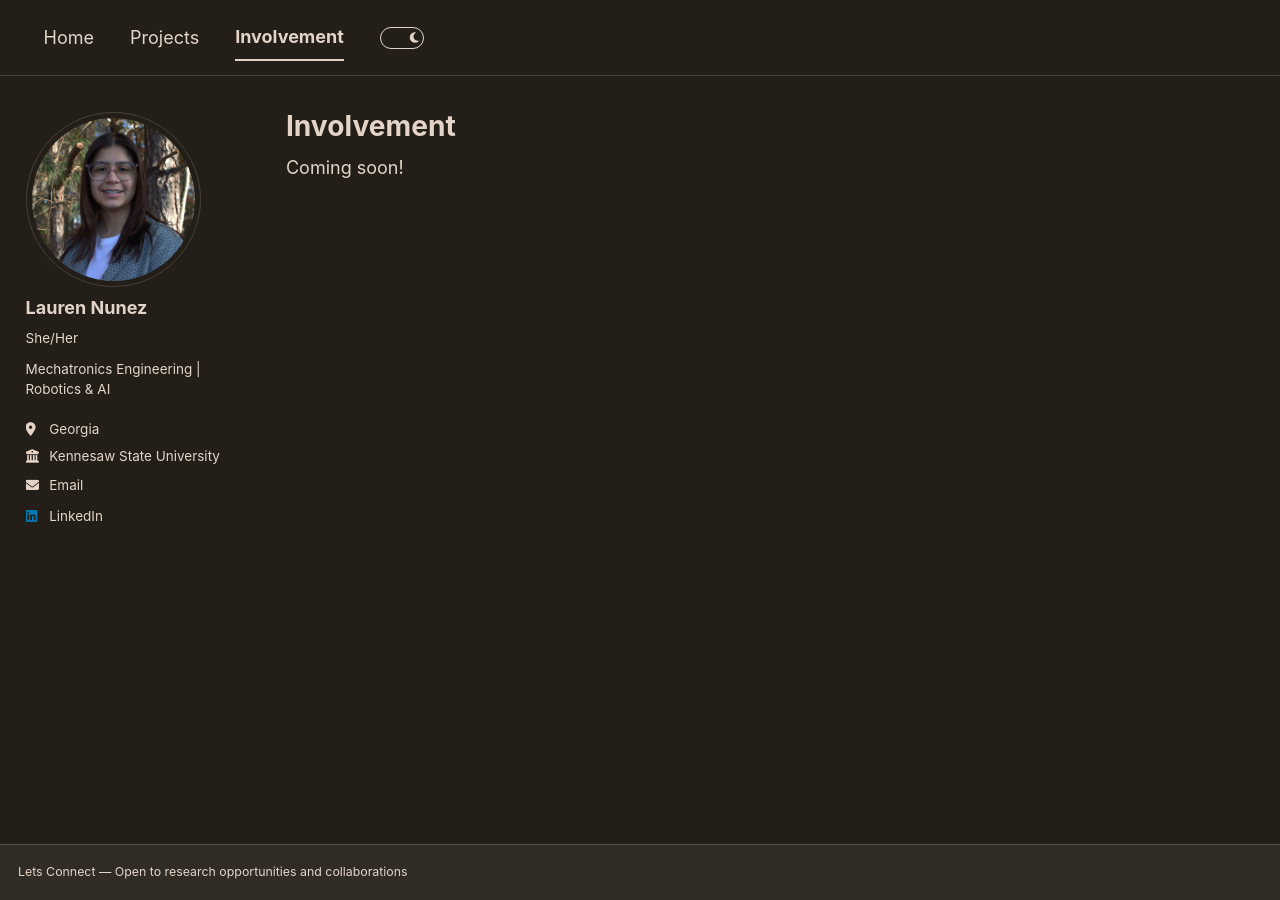
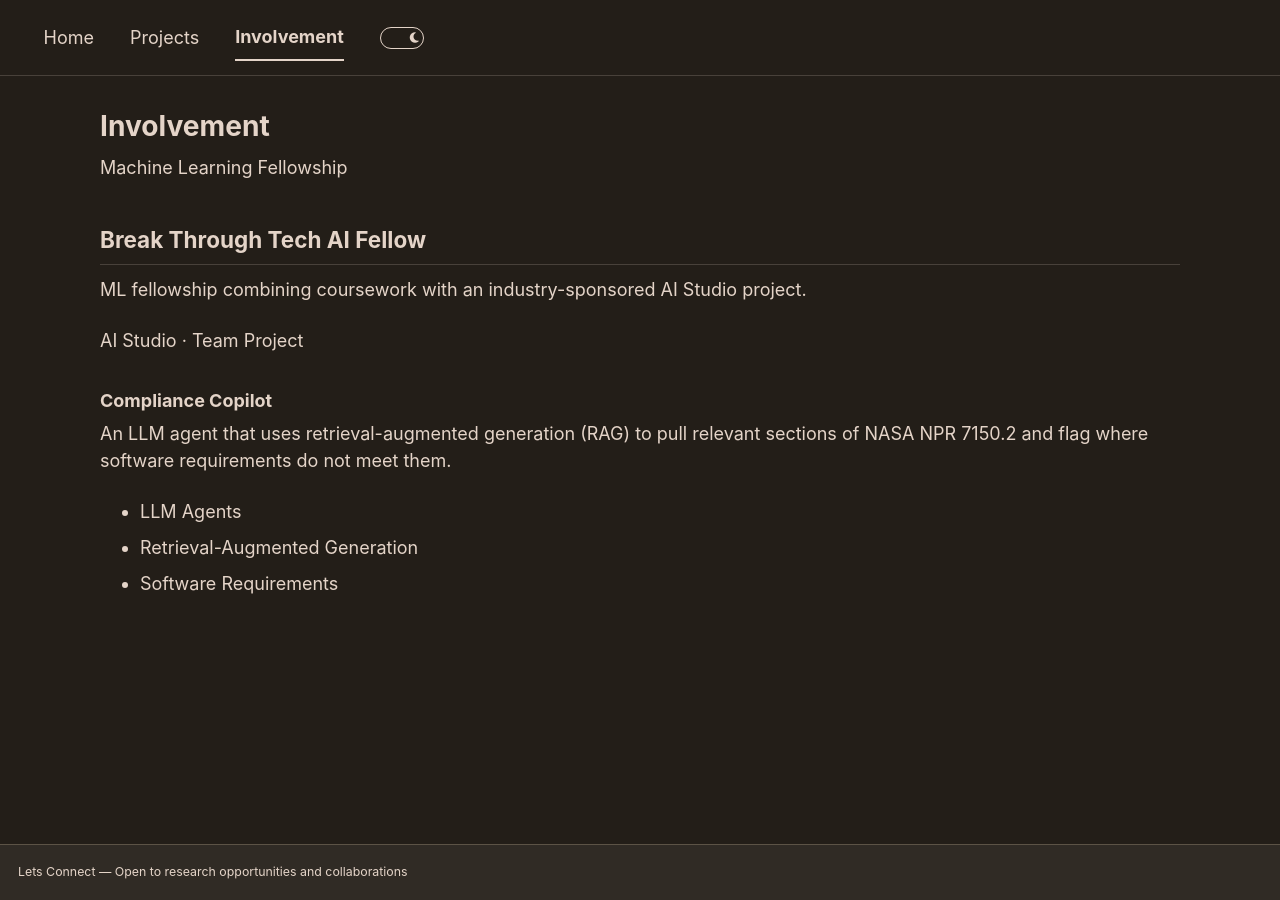
Before and after one commit to laurn156/laurn156.github.io, a Jekyll site: the page built from _pages/involvement.md, in a window 1280 px wide. Built offline with Jekyll 4.4.1, drawn with Linux system fonts in a browser that asks for light colours; a style sheet for code colours, icons or effects is not loaded.

Commit message:
Feature Break Through Tech fellowship on Involvement
Updated the involvement page to include details about the Machine Learning Fellowship and the Compliance Copilot project.

```diff
--- a/_pages/involvement.md
+++ b/_pages/involvement.md
@@ -1,8 +1,23 @@
 ---
 title: "Involvement"
 permalink: /involvement/
-author_profile: true
+author_profile: false
 ---
 
-
-Coming soon!
+<section class="involvement-feature" aria-labelledby="fellowship-title">
+  <header class="involvement-feature__header">
+    <p class="involvement-feature__eyebrow">Machine Learning Fellowship</p>
+    <h2 id="fellowship-title">Break Through Tech AI Fellow</h2>
+    <p class="involvement-feature__intro">ML fellowship combining coursework with an industry-sponsored AI Studio project.</p>
+  </header>
+  <div class="involvement-feature__project">
+    <p class="involvement-feature__eyebrow">AI Studio · Team Project</p>
+    <h3>Compliance Copilot</h3>
+    <p>An LLM agent that uses retrieval-augmented generation (RAG) to pull relevant sections of NASA NPR 7150.2 and flag where software requirements do not meet them.</p>
+    <ul class="involvement-feature__tags" aria-label="Project focus">
+      <li>LLM Agents</li>
+      <li>Retrieval-Augmented Generation</li>
+      <li>Software Requirements</li>
+    </ul>
+  </div>
+</section>
```
